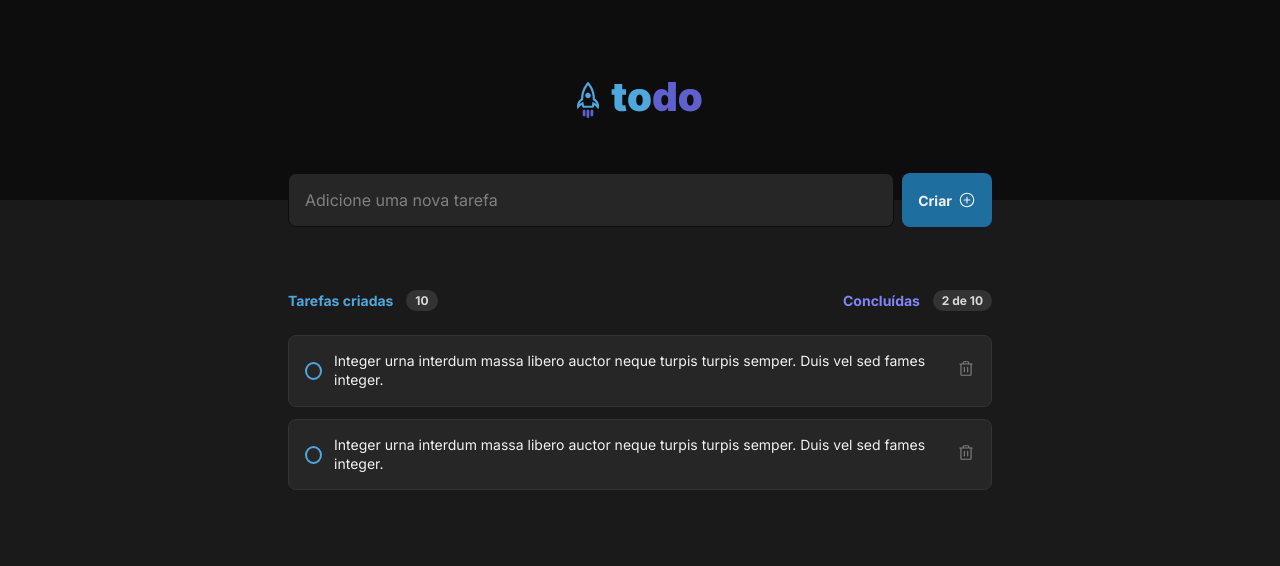
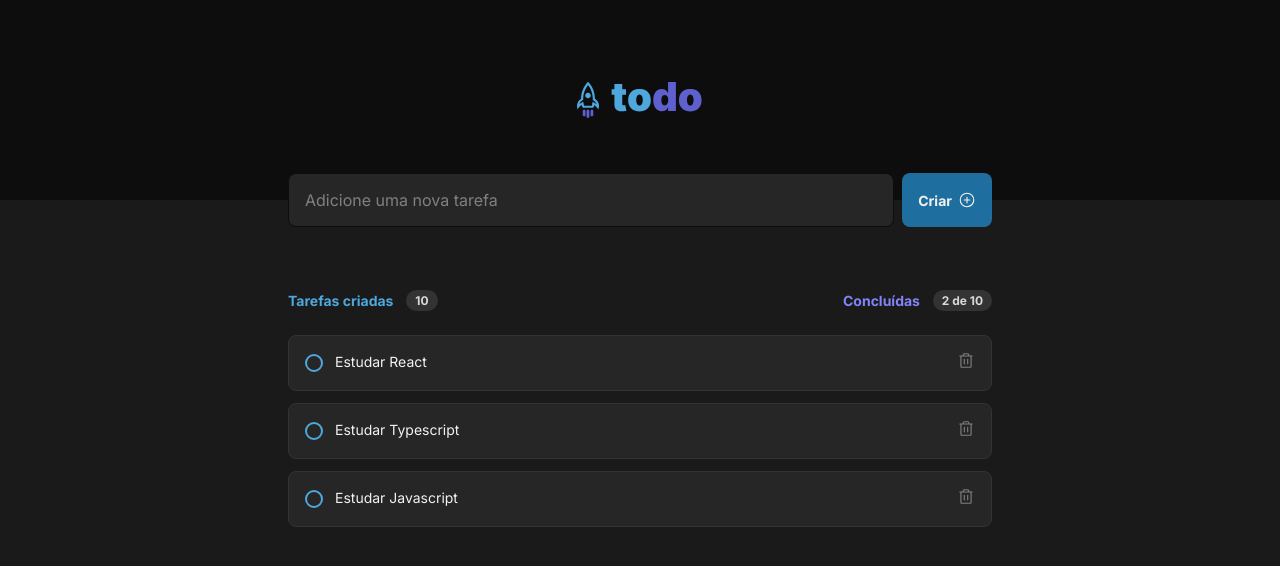
Before and after one commit to rafaelamiranda/todo-list, a React (Vite) app: page / in a window 1280 px wide. Shown: the top 566 px of the page. Built offline with nearby package versions, Linux system fonts and the light colour scheme.

Commit message:
feat: Listagem de tarefas de forma dinâmica

```diff
--- a/src/App.tsx
+++ b/src/App.tsx
@@ -1,13 +1,40 @@
+import {v4 as uuidv4 } from 'uuid'
+
+import { useState } from 'react';
 import { Header } from './components/Header/index';
 import { Tasks } from './components/Tasks';
 
 import './global.css';
 
+export interface ITask {
+  id: string;
+  title: string;
+  isCompleted: boolean;
+}
+
 function App() {
+  const [tasks, setTasks] = useState<ITask[]>([
+    {
+      id: uuidv4(),
+      title: 'Estudar React',
+      isCompleted: false,
+    },
+    {
+      id: uuidv4(),
+      title: 'Estudar Typescript',
+      isCompleted: false,
+    },
+    {
+      id: uuidv4(),
+      title: 'Estudar Javascript',
+      isCompleted: true,
+    }
+  ]);
+
   return (
     <>
       <Header />
-      <Tasks />
+      <Tasks tasks={tasks} />
     </>
   )
 }
--- a/src/components/Header/index.tsx
+++ b/src/components/Header/index.tsx
@@ -8,7 +8,7 @@ export function Header() {
     <header className={styles.header}>
       <img src={todoLogo} alt='Logotipo do ToDo List' />
 
-      <form className={styles.newTaskForm}>
+      <form className={styles.newTaskForm} >
         <input placeholder='Adicione uma nova tarefa' />
         <button>
           Criar
--- a/src/components/Task/index.tsx
+++ b/src/components/Task/index.tsx
@@ -1,13 +1,18 @@
+import { ITask } from '../../App'
 import styles from './Task.module.css'
 import { Trash } from '@phosphor-icons/react'
 
-export function Task() {
+interface Props {
+  task: ITask;
+}
+
+export function Task({ task }: Props) {
   return (
     <div className={styles.task}>
       <button className={styles.checkContainer}>
         <div />
       </button>
-      <p>Integer urna interdum massa libero auctor neque turpis turpis semper. Duis vel sed fames integer.</p>
+      <p>{task.title}</p>
       <button>
         <Trash size={18} />
       </button>
--- a/src/components/Tasks/index.tsx
+++ b/src/components/Tasks/index.tsx
@@ -1,7 +1,12 @@
+import { ITask } from '../../App';
 import { Task } from '../Task'
 import styles from './Tasks.module.css'
 
-export function Tasks() {
+interface Props {
+  tasks: ITask[];
+}
+
+export function Tasks({ tasks  }: Props) {
   return (
     <section className={styles.tasks}>
       <header className={styles.header}>
@@ -15,8 +20,9 @@ export function Tasks() {
         </div>
       </header>
       <div className={styles.list}>
-        <Task />
-        <Task />
+        {tasks.map(task => (
+          <Task task={task} key={task.id} />
+        ))}
       </div>
 
     </section>
```
